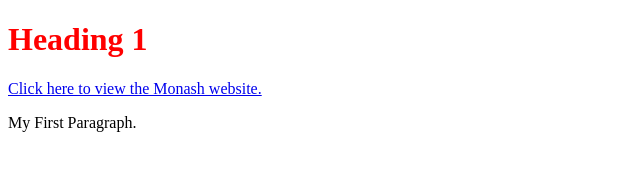
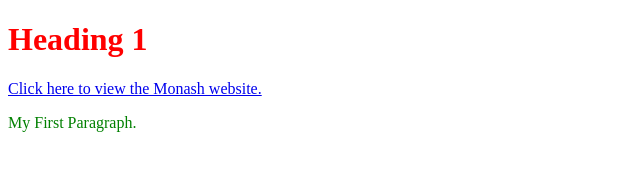
Before and after one commit to shahanck/test1, a plain HTML site: page index.html in a window 1280 px wide. Shown: the full height of the page, 0-640 px from the left. Drawn offline with Linux system fonts and the light colour scheme.

Commit message:
Added green text in paragraph

```diff
--- a/index.html
+++ b/index.html
@@ -10,6 +10,8 @@
     <a href="https://www.monash.edu/">
         Click here to view the Monash website.
     </a>
+    <div style="color: green;">
     <p>My First Paragraph.</p>
+    </div>
 </body>
 </html>
```
